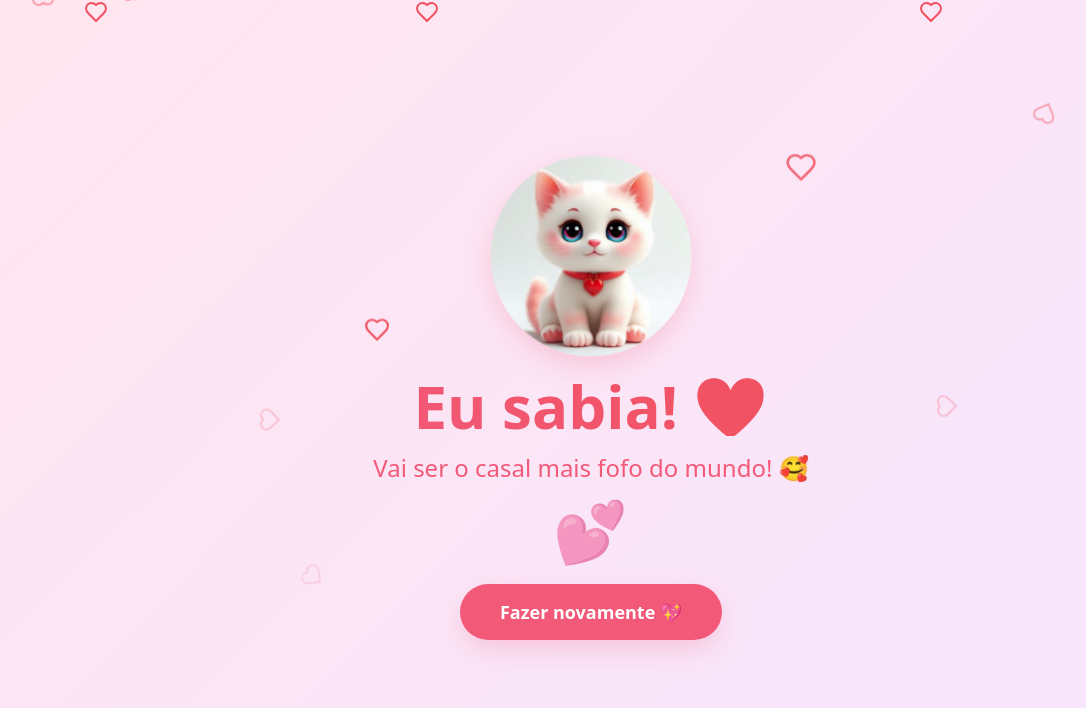
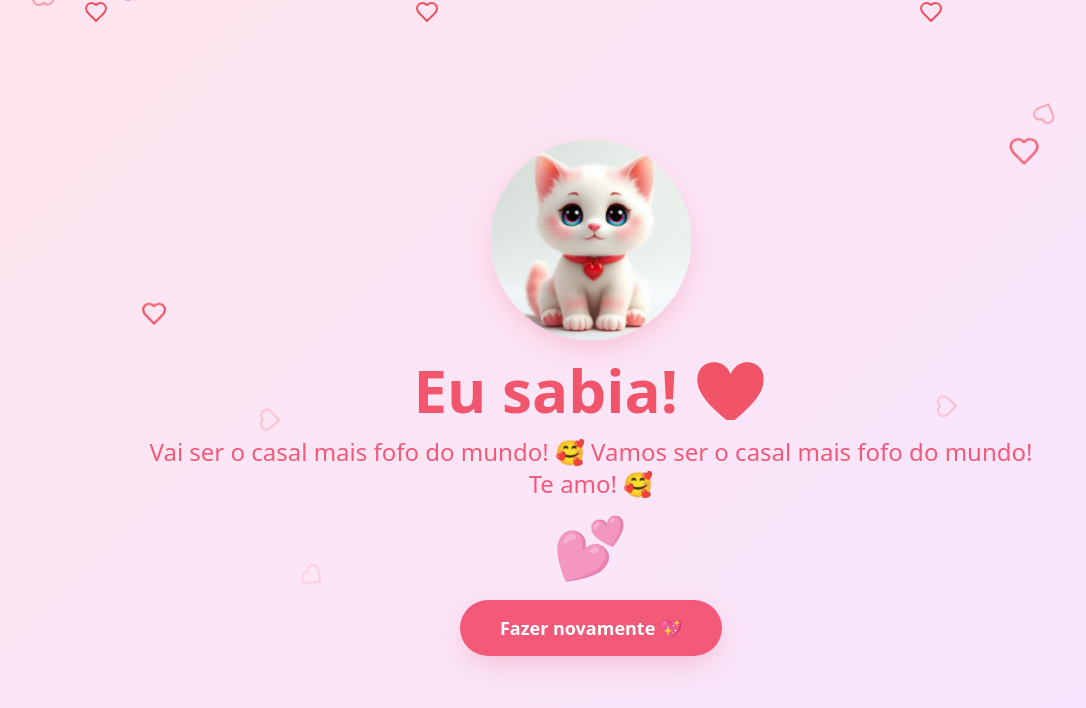
Before and after one commit to paquinha2003/ask-me-kitty, a React (Vite) app: page / in a window 1280 px wide. Both pictures are taken after a click on the button "Sim! 💖". Shown: the top 708 px of the page, without its empty margins (49-1135 px from the left). Built offline with nearby package versions, Linux system fonts and the light colour scheme.

Commit message:
Visual edit in Lovable
Edited UI in Lovable

```diff
--- a/src/components/ProposalPage.tsx
+++ b/src/components/ProposalPage.tsx
@@ -88,6 +88,8 @@ const ProposalPage = () => {
             </h1>
             <p className="text-xl md:text-2xl text-love-rose font-medium">
               Vai ser o casal mais fofo do mundo! 🥰
+              Vamos ser o casal mais fofo do mundo! <br />
+              Te amo! 🥰
             </p>
             <div className="text-6xl animate-pulse">💕</div>
           </div>
```
